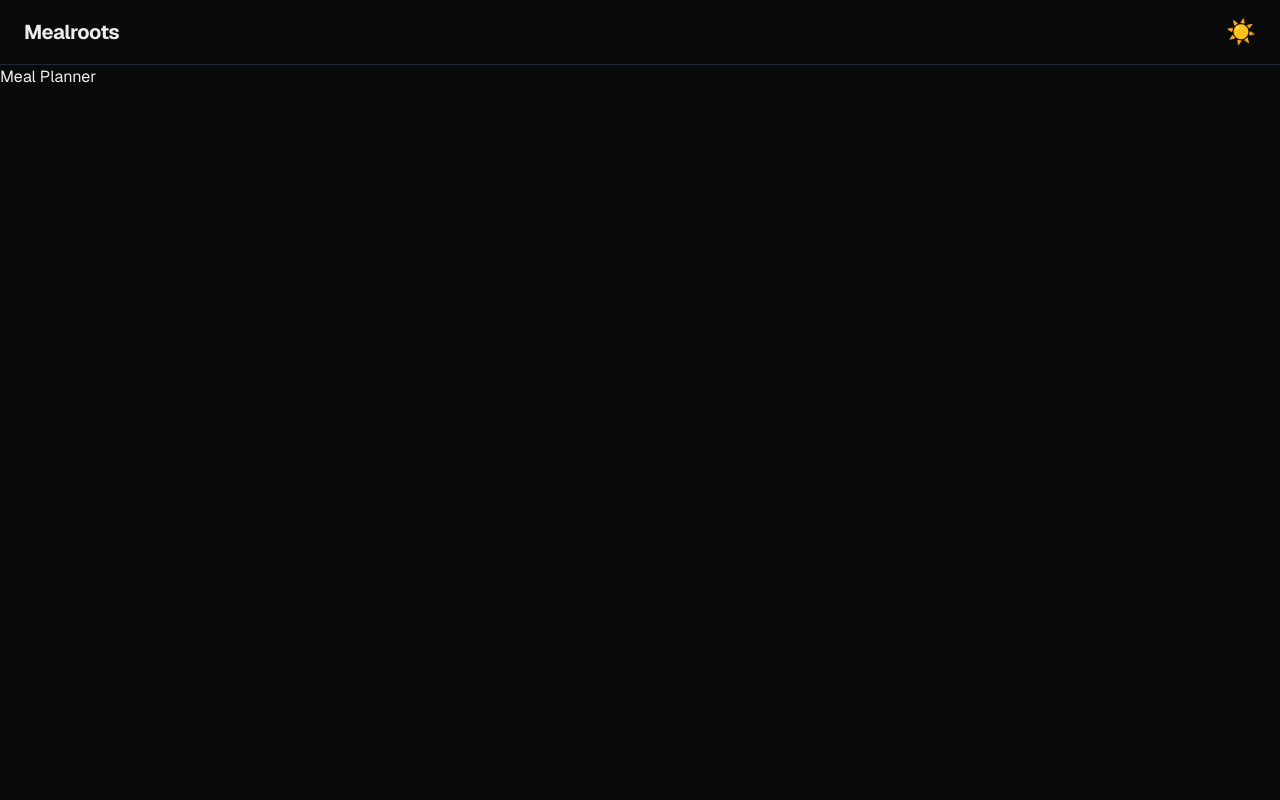
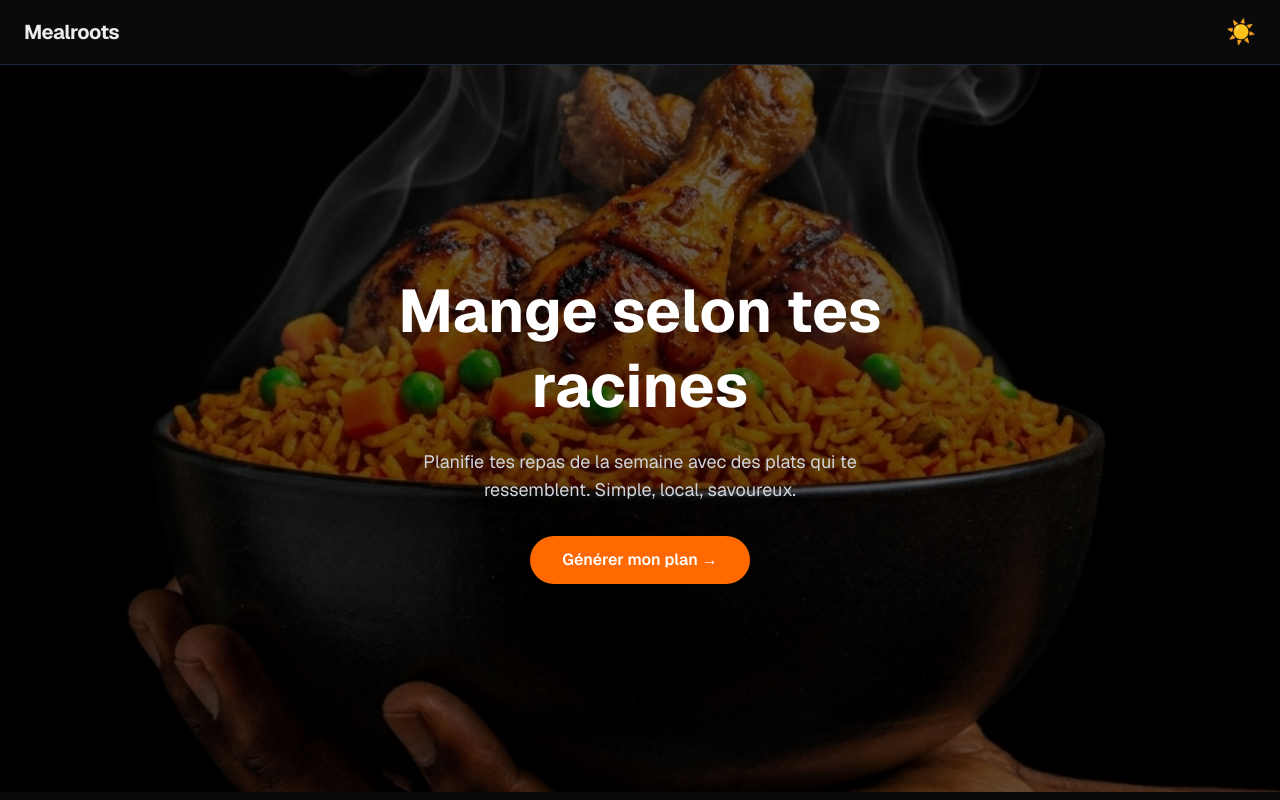
Before and after one commit to agieloth/meal-planner, a Next.js app: page / in a window 1280 px wide. Built offline with nearby package versions, Linux system fonts and the light colour scheme.

Commit message:
feat: build home page with hero image and CTA

```diff
--- a/app/page.tsx
+++ b/app/page.tsx
@@ -1,7 +1,38 @@
+import Image from 'next/image';
+import Link from 'next/link';
+
 export default function Home() {
   return (
-    <main>
-      <h1>Meal Planner</h1>
+    <main className="relative h-[calc(100vh-73px)] flex flex-col items-center justify-center text-center px-4">
+      {/*Image de fond */}
+      <div className="absolute inset-0 z-0">
+        <Image
+          src="/hero.png"
+          alt="Nourriture africaine"
+          fill
+          className="object-cover object-center"
+          priority
+        />
+        {/* Overlay sombre */}
+        <div className="absolute inset-0 bg-black/60" />
+      </div>
+
+      {/* Contenu */}
+      <div className="relative z-10 flex flex-col items-center gap-6 max-w-2xl">
+        <h1 className="text-5xl md:text-6xl font-bold text-white leading-tight">
+          Mange selon tes racines
+        </h1>
+        <p className="text-lg text-gray-300 max-w-lg">
+          Planifie tes repas de la semaine avec des plats qui te ressemblent.
+          Simple, local, savoureux.
+        </p>
+        <Link
+          href="/preferences"
+          className="bg-orange-500 hover:bg-orange-600 text-white font-semibold px-8 py-3 rounded-full transition-colors mt-2"
+        >
+          Générer mon plan →
+        </Link>
+      </div>
     </main>
   );
 }
```
Also changed, not shown: public/hero.png (added).
